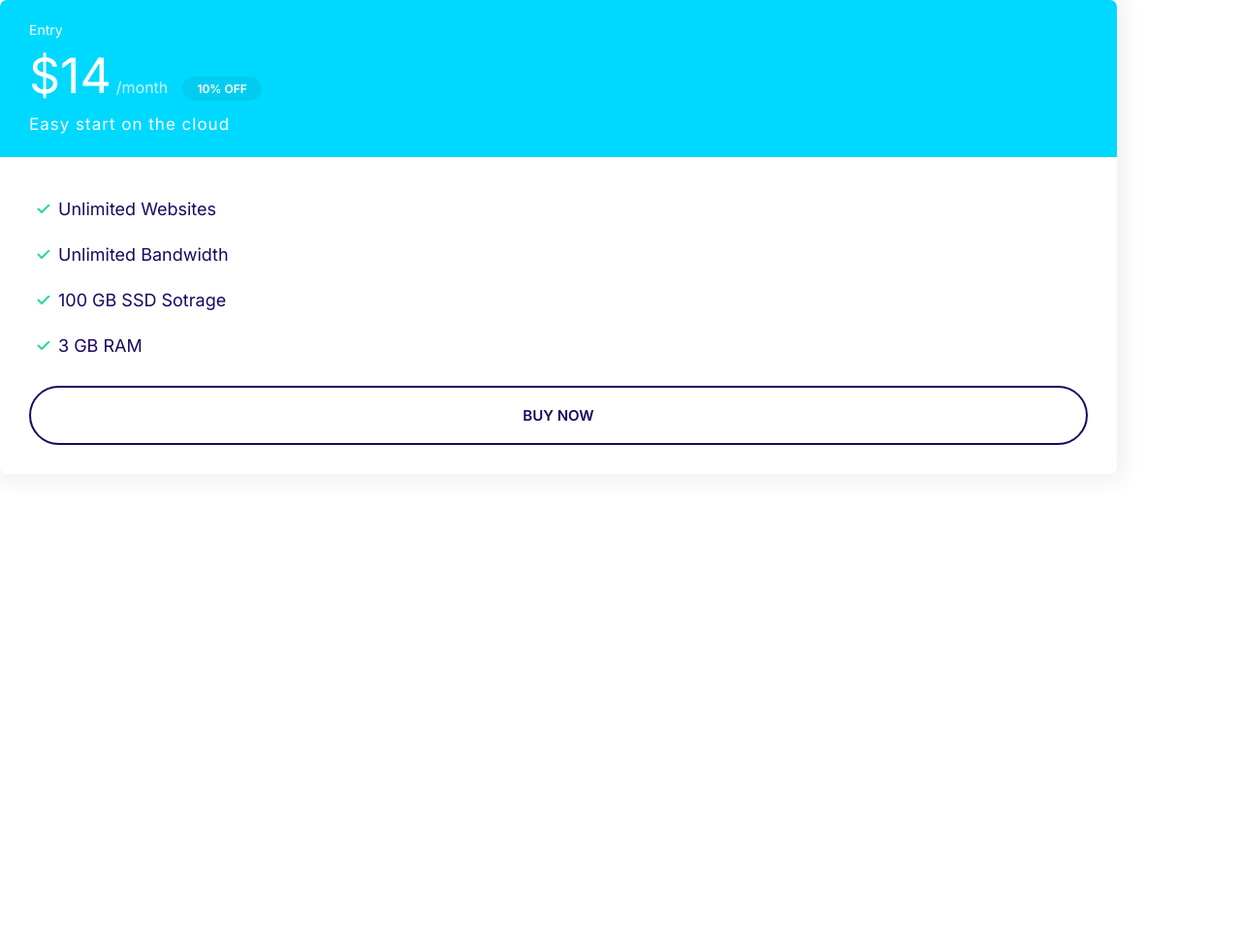
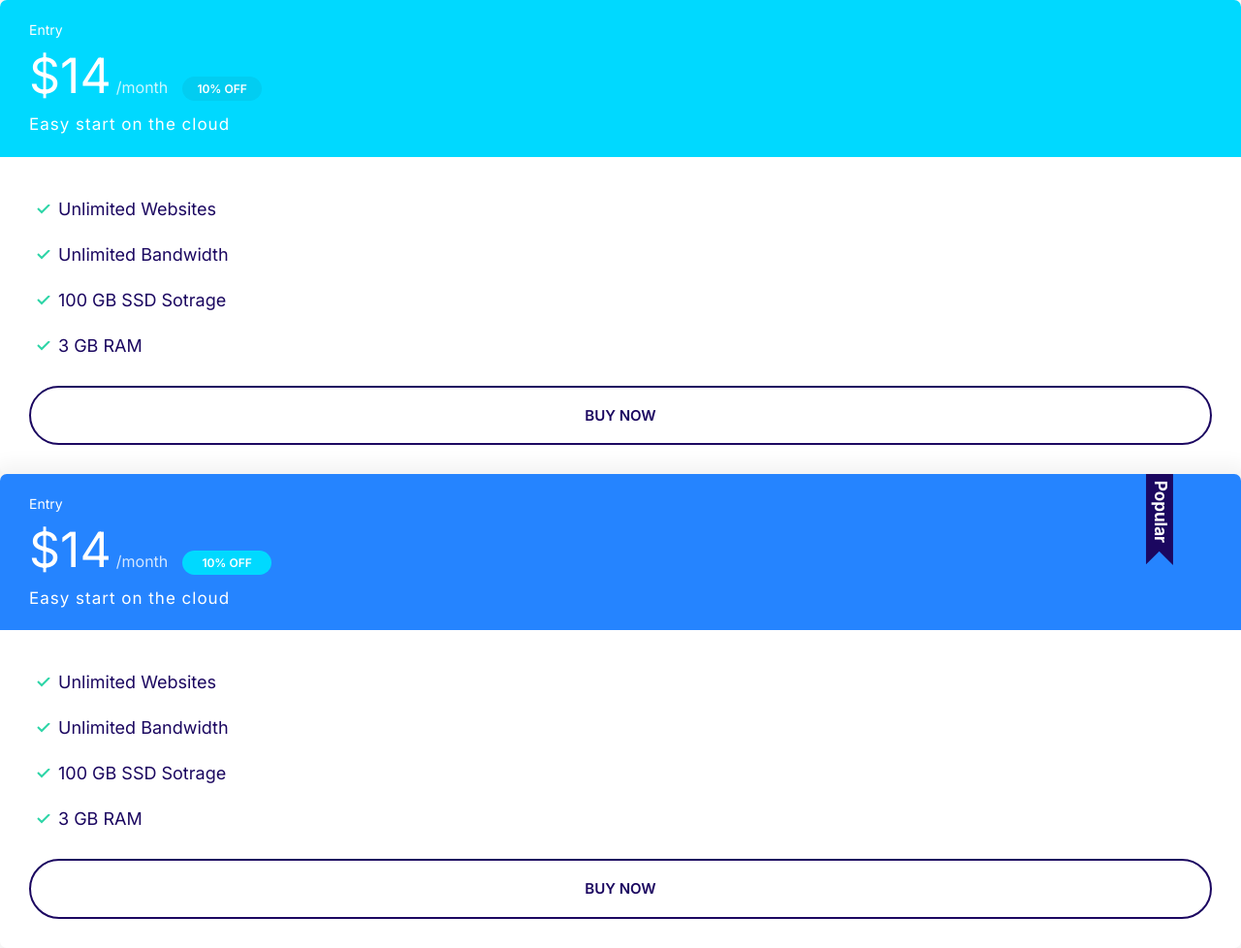
Before and after one commit to ashkan-romi/ashkify, a plain HTML site: page index.html in a window 1280 px wide. Shown: the whole page at 97% size. Before the commit the page ends 800 px from the top, so only its background shows below. Drawn offline with Linux system fonts and the light colour scheme.

Commit message:
building popular plan

```diff
--- a/css/styles.css
+++ b/css/styles.css
@@ -273,7 +273,7 @@ a {
   color: #fff;
 }
 /* plans */
-/* desktop */
+/* mobile */
 .plan__name {
   color: #fff;
   font-size: 2.4rem;
@@ -295,6 +295,19 @@ a {
   font-weight: 300;
   letter-spacing: 1px;
 }
+
+.plan--popular .card__header::before {
+  content: url(../images/popular.svg);
+  width: 40px;
+  display: inline-block;
+  position: absolute;
+  top: -6px;
+  right: 5%;
+}
+.plan--popular .card {
+  position: relative;
+}
+
 /* desktop */
 @media screen and (min-width: 1024px) {
   .plan__name {
--- a/index.html
+++ b/index.html
@@ -15,9 +15,29 @@
     <title>Moshify</title>
   </head>
   <body>
-    <div style="width: 90%">
+    <div>
       <div class="plan">
         <div class="card card--secondary">
+          <header class="card__header">
+            <h3 class="plan__name">Entry</h3>
+            <span class="plan__price">$14</span>
+            <span class="plan__billing-cycle">/month</span>
+            <span class="badge badge--secondary badge--small">10% off</span>
+            <span class="plan__description">Easy start on the cloud</span>
+          </header>
+          <div class="card__body">
+            <ul class="list list--tick">
+              <li class="list__item">Unlimited Websites</li>
+              <li class="list__item">Unlimited Bandwidth</li>
+              <li class="list__item">100 GB SSD Sotrage</li>
+              <li class="list__item">3 GB RAM</li>
+            </ul>
+            <button class="btn btn--outline btn--block">Buy now</button>
+          </div>
+        </div>
+      </div>
+      <div class="plan plan--popular">
+        <div class="card card--primary">
           <header class="card__header">
             <h3 class="plan__name">Entry</h3>
             <span class="plan__price">$14</span>
```
Also changed, not shown: components/plans.html (+20 -0 lines), images/popular.svg (added).
